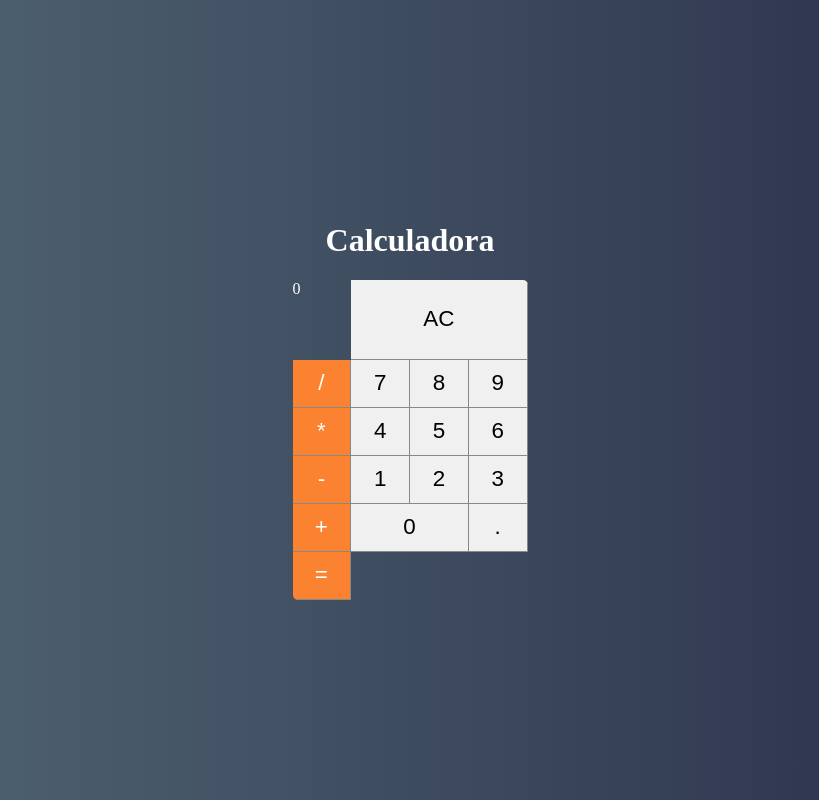
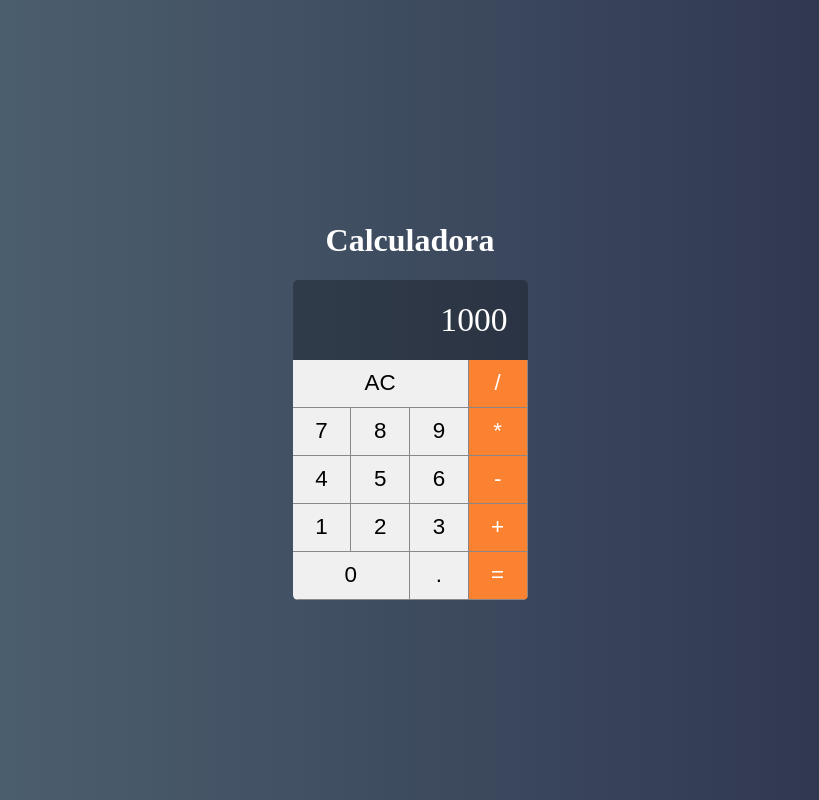
Before and after one commit to richardborgesdev/vue-3-cod3r-calculator-2024, a Vue app: page / in a window 1280 px wide. Shown: the whole page, without its empty margins (230-1049 px from the left). Built offline with nearby package versions, Linux system fonts and the light colour scheme.

Commit message:
chore: display component

```diff
--- a/src/components/DisplayComp.vue
+++ b/src/components/DisplayComp.vue
@@ -1,5 +1,25 @@
+<script setup>
+defineProps({
+  value: String,
+});
+</script>
+
 <template>
   <div class="display">
-    0
+    {{ value }}
   </div>
 </template>
+
+<style>
+.display {
+  grid-column: span 4;
+  background-color: #0004;
+
+  display: flex;
+  justify-content: end;
+  align-items: center;
+  padding: 20px;
+  font-size: 2.1em;
+  overflow: hidden;
+}
+</style>
--- a/src/main/CalculatorPage.vue
+++ b/src/main/CalculatorPage.vue
@@ -5,7 +5,7 @@ import ButtonComp from '../components/ButtonComp.vue';
 
 <template>
   <div class="calculator">
-    <DisplayComp />
+    <DisplayComp value="1000" />
     <ButtonComp label="AC" triple />
     <ButtonComp label="/" operation />
     <ButtonComp label="7" />
```
